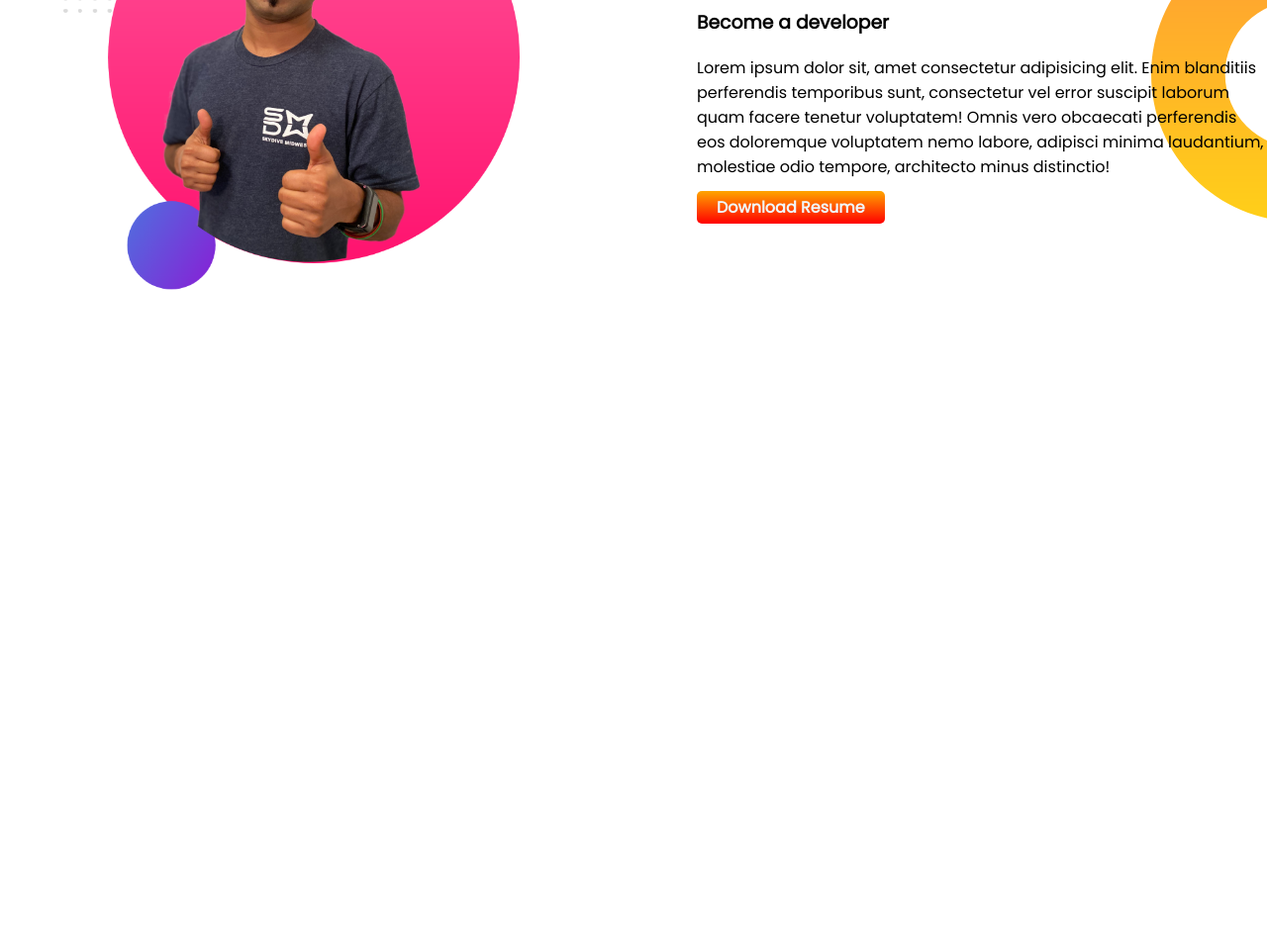
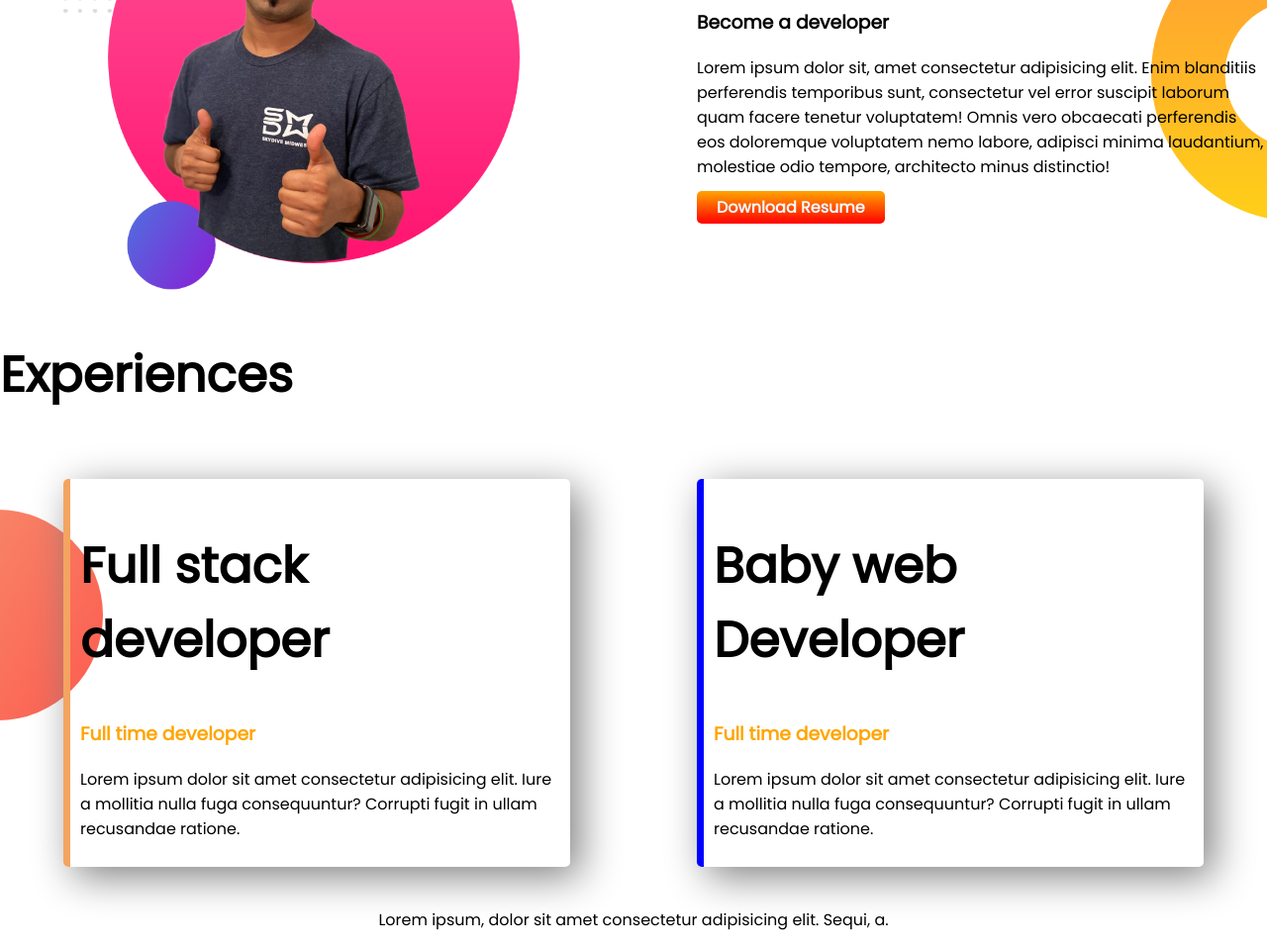
Before and after one commit to AnikaBushra/new-devloper-portfolio, a plain HTML site: page index.html in a window 1280 px wide. Shown: the part 714-1672 px from the top of the page at 99% size. Before the commit the page ends 1014 px from the top, so only its background shows below. Drawn offline with Linux system fonts and the light colour scheme.

Commit message:
last commit

```diff
--- a/index.html
+++ b/index.html
@@ -14,7 +14,7 @@
 
 <body>
 
-    <section class="top-banner">
+    <section class="top-banner flexible-container">
         <div class="half-width">
             <h1>Welcom to</h1>
             <h1><span class="orange-color">Peter Parker</span> World!</h1>
@@ -31,7 +31,7 @@
             <img src="images/asif.png" alt="">
         </div>
     </section>
-    <section class="dream-big">
+    <section class="dream-big flexible-container">
         <div class="half-width">
             <img src="images/jhankar2.png" alt="">
         </div>
@@ -45,6 +45,26 @@
             <a class="link-button" target="_blank" href="https://www.google.com/">Download Resume</a>
         </div>
     </section>
+    <section class="experience-area">
+        <h1>Experiences</h1>
+        <div class="flexible-container">
+            <div id="full-stack" class="experience-item">
+                <h1>Full stack developer</h1>
+                <h3 class="orange-color">Full time developer</h3>
+                <p>Lorem ipsum dolor sit amet consectetur adipisicing elit. Iure a mollitia nulla fuga consequuntur?
+                    Corrupti fugit in ullam recusandae ratione.</p>
+            </div>
+            <div id="baby" class="experience-item">
+                <h1>Baby web Developer</h1>
+                <h3 class="orange-color">Full time developer</h3>
+                <p>Lorem ipsum dolor sit amet consectetur adipisicing elit. Iure a mollitia nulla fuga consequuntur?
+                    Corrupti fugit in ullam recusandae ratione.</p>
+            </div>
+        </div>
+    </section>
+    <footer>
+        <p>Lorem ipsum, dolor sit amet consectetur adipisicing elit. Sequi, a.</p>
+    </footer>
 </body>
 
 </html>
--- a/style.css
+++ b/style.css
@@ -10,10 +10,6 @@ h1 {
 
 .orange-color {
     color: orange;
-}
-
-section {
-    display: flex;
 }
 
 .half-width {
@@ -45,4 +41,35 @@ section {
     background-image: url(images/dream-bg.png);
     background-repeat: no-repeat;
     background-position: right;
+    display: flex;
 }
+
+.flexible-container {
+    display: flex;
+}
+
+.experience-item {
+    box-shadow: 10px 10px 40px grey;
+    margin: 2% 5%;
+    padding: 10px;
+    border-radius: 5px;
+
+}
+
+.experience-area {
+    background-image: url(images/exp-bg.png);
+    background-repeat: no-repeat;
+    background-position: left;
+}
+
+#full-stack {
+    border-left: 7px solid sandybrown;
+}
+
+#baby {
+    border-left: 7px solid blue;
+}
+
+footer p {
+    text-align: center;
+}
```
